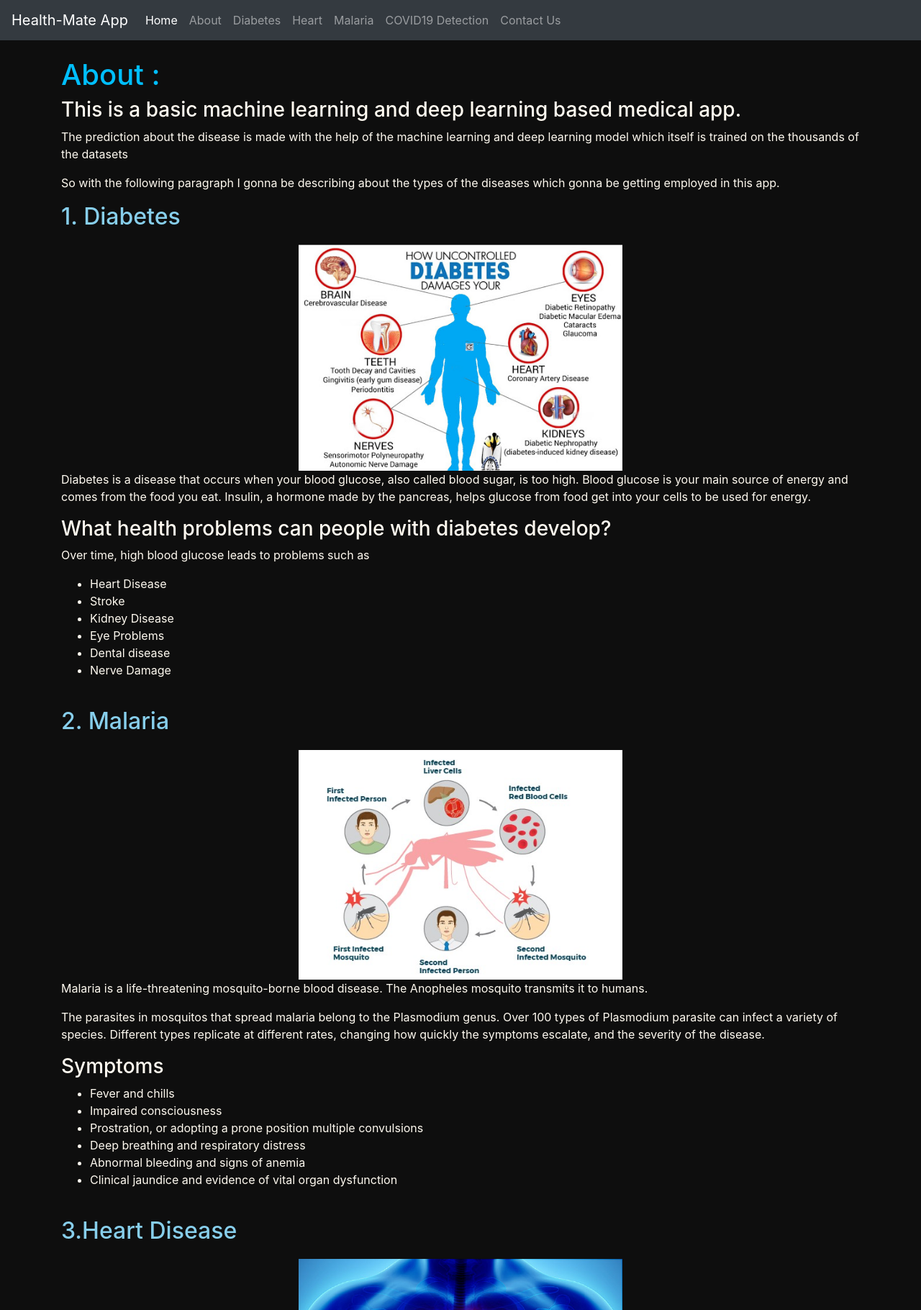
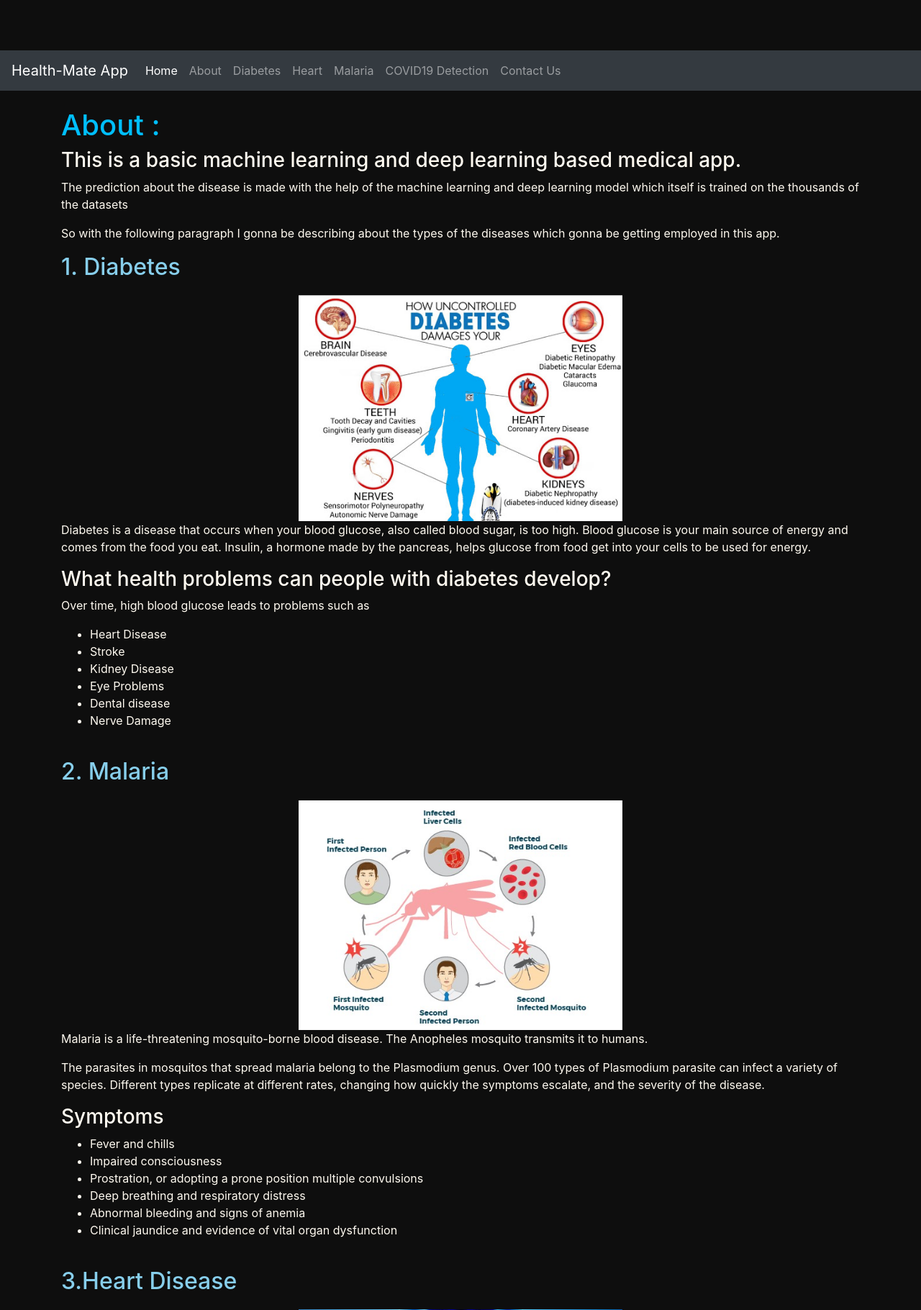
Before and after one commit to Anand-ark/Health-Mate-Webapp-Using-Django, a Django app: page /about in a window 1280 px wide. Shown: the top 1820 px of the page at 72% size. Run offline with Django 3.2, Linux system fonts and the light colour scheme; parts of the project's set-up code (start-up, migrations or seed data) failed here and were passed over.

Commit message:
Update about.html

```diff
--- a/templates/App/about.html
+++ b/templates/App/about.html
@@ -2,6 +2,12 @@
 
 {% block title %}About{% endblock title %}
 {% block content %}
+<style>
+	    body{
+      background-color: Black;
+      margin-top:70px;
+      }
+</style>
 <div class="container">
     <br>
 		<h1 style="color:DeepSkyBlue;">About : </h1>
```
